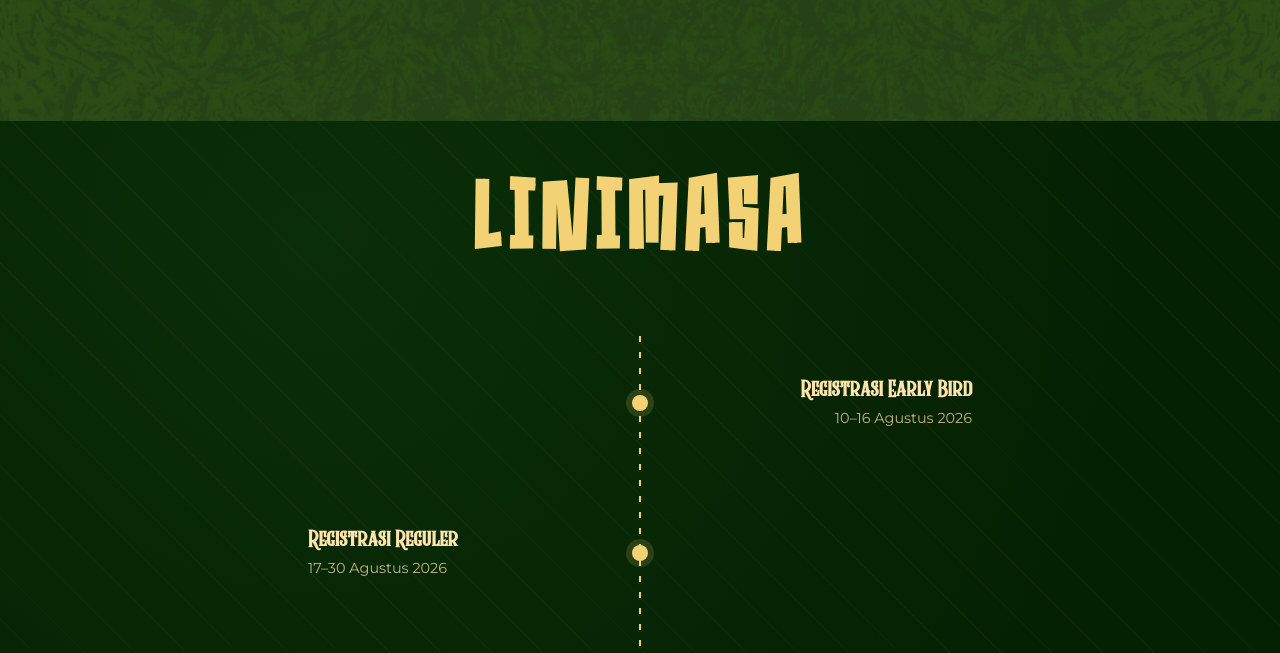
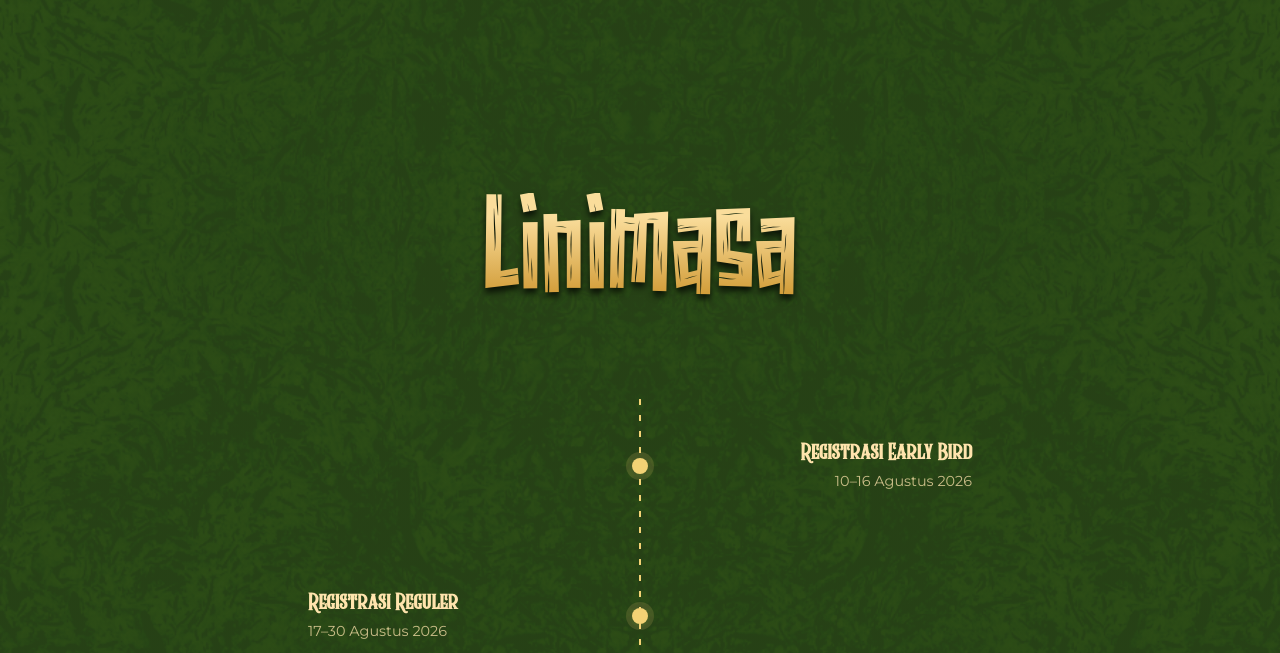
Before and after one commit to Zikzaklucu/Semnastika-18, a plain HTML site: page index.html in a window 1280 px wide. Shown: the part 2456-3109 px from the top of the page. Drawn offline with Linux system fonts and the light colour scheme.

Commit message:
fix: unify linimasa section styling

```diff
--- a/index.html
+++ b/index.html
@@ -9,7 +9,7 @@
   <link rel="preconnect" href="https://fonts.googleapis.com">
   <link rel="preconnect" href="https://fonts.gstatic.com" crossorigin>
   <link href="https://fonts.googleapis.com/css2?family=Montserrat:ital,wght@0,400;0,500;0,600;0,700;1,400;1,600&display=swap" rel="stylesheet">
-  <link rel="stylesheet" href="style.css?v=20260812-10">
+  <link rel="stylesheet" href="style.css?v=20260812-11">
   <script src="script.js?v=20260812-5" defer></script>
 </head>
 <body>
@@ -128,8 +128,8 @@
       </div>
     </section>
 
-    <section class="linimasa" id="linimasa" aria-labelledby="linimasa-title">
-      <h2 class="linimasa-title" id="linimasa-title">Linimasa</h2>
+    <section class="section linimasa" id="linimasa" aria-labelledby="linimasa-title">
+      <h2 class="display-title linimasa-title" id="linimasa-title">Linimasa</h2>
       <ul class="linimasa-track">
         <li class="linimasa-item">
           <div class="linimasa-card">
--- a/style.css
+++ b/style.css
@@ -883,35 +883,11 @@ em {
 .linimasa {
   position: relative;
   padding: 72px 24px 96px;
-  background: radial-gradient(circle at 25% 15%, var(--green-dark), var(--green-black) 70%);
   overflow: hidden;
 }
 
-.linimasa::before {
-  position: absolute;
-  inset: 0;
-  background-image: repeating-linear-gradient(
-    45deg,
-    color-mix(in srgb, var(--gold) 3.5%, transparent) 0,
-    color-mix(in srgb, var(--gold) 3.5%, transparent) 1px,
-    transparent 1px,
-    transparent 36px
-  );
-  pointer-events: none;
-  content: "";
-}
-
 .linimasa-title {
-  position: relative;
   margin: 0 0 64px;
-  color: var(--gold);
-  font-family: "Naluka", "Rumble Brave", serif;
-  font-size: clamp(2.25rem, 8vw, 4.25rem);
-  font-weight: var(--weight-heading);
-  letter-spacing: 0.1em;
-  line-height: 1.05;
-  text-align: center;
-  text-transform: uppercase;
 }
 
 .linimasa-track {
```
